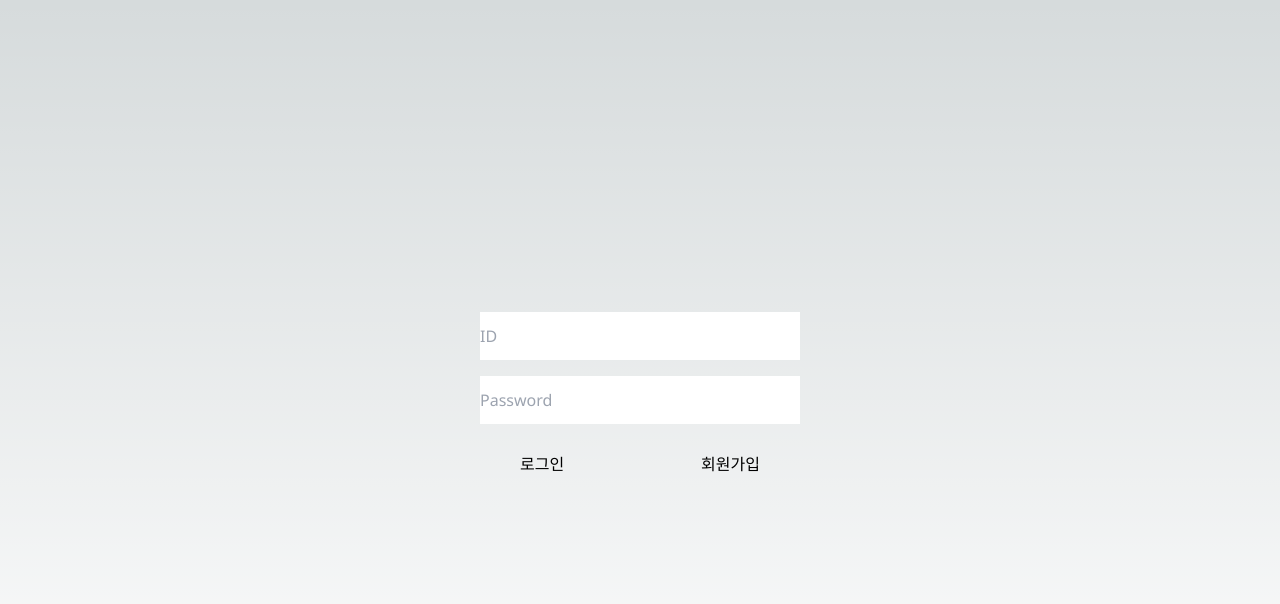
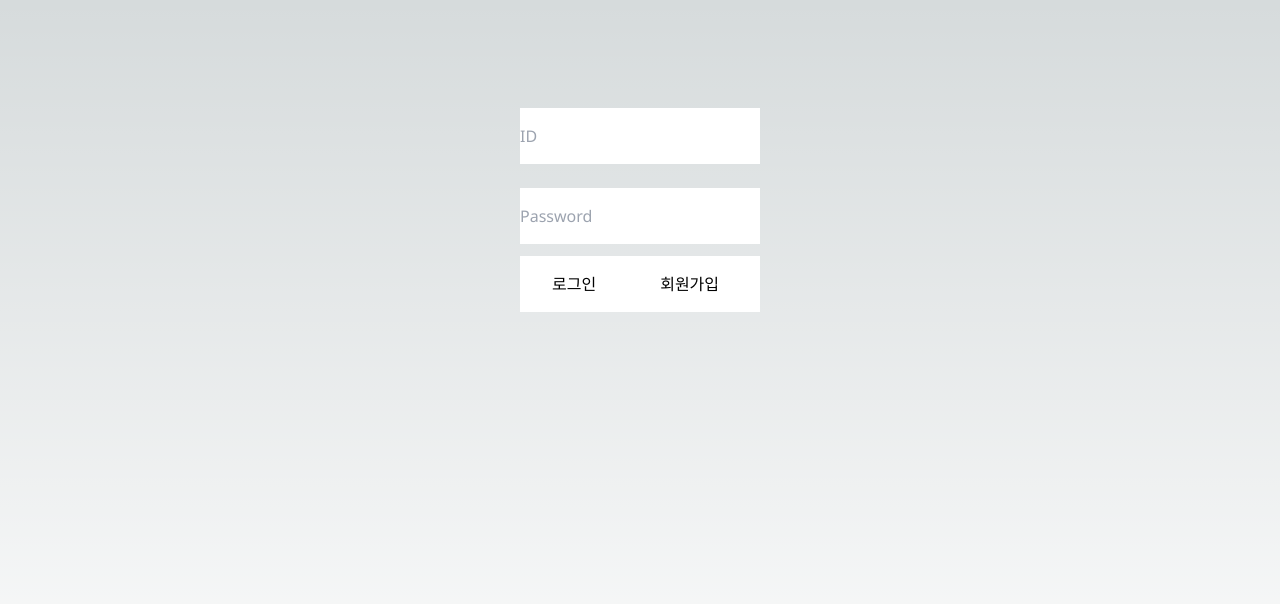
Before and after one commit to ToyMakers/blog-fe-guddnboy, a Next.js app: page / in a window 1280 px wide. Shown: the top 604 px of the page. Built offline with nearby package versions, Linux system fonts and the light colour scheme.

Commit message:
style(로그인 UI 크기 수정)

```diff
--- a/pages/login.tsx
+++ b/pages/login.tsx
@@ -3,22 +3,24 @@ import { useRouter } from 'next/router';
 
 const Login = () => {
   const router = useRouter();
-  const navigateTo = (path: string) => {
-    router.push(path);
+
+  const navigateToSignUp = () => {
+    console.log('회원가입 페이지로 이동');
+    router.push('/signup');
   };
 
   return (
     <div>
-      <main className="flex min-h-screen flex-col items-center justify-center">
-        <div className='w-80 h-12 mb-4'>
-          <input className="w-80 h-12" type="text" placeholder="ID" />
+      <main className="flex min-h-screen flex-col items-center p-24">
+        <div>
+          <input className="w-60 h-14 my-3" type="text" placeholder="ID" />
         </div>
-        <div className='w-80 h-12 mb-4'>
-          <input className="w-80 h-12" type="password" placeholder="Password" />
+        <div>
+          <input className="w-60 h-14 my-3" type="password" placeholder="Password" />
         </div>
-        <div className="w-60 h-12 flex justify-between">
-          <button className="w-30 h-12 ">로그인</button>
-          <button className="w-30 h-12" onClick={() => navigateTo('/signup')}>
+        <div className="w-60 h-14 bg-white">
+          <button className="w-30 h-14 px-8">로그인</button>
+          <button className="w-30 h-14 px-8" onClick={navigateToSignUp}>
             회원가입
           </button>
         </div>
```
